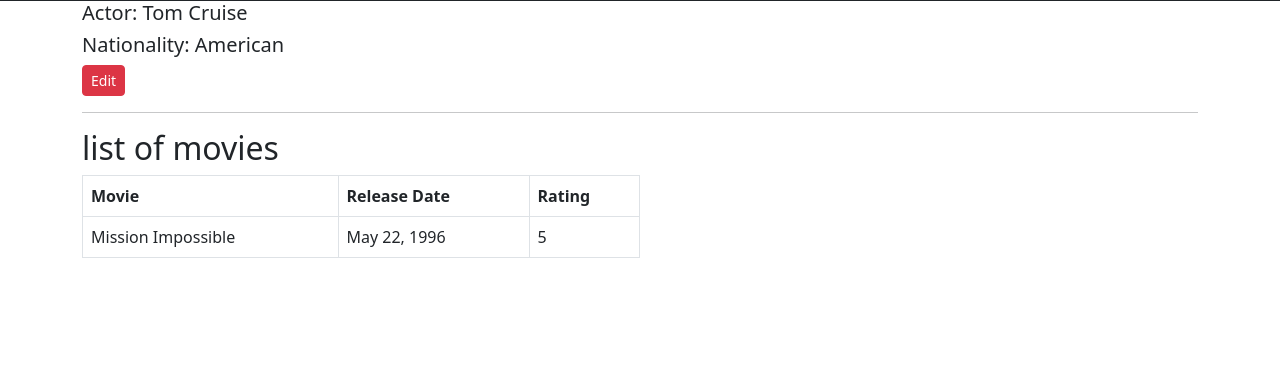
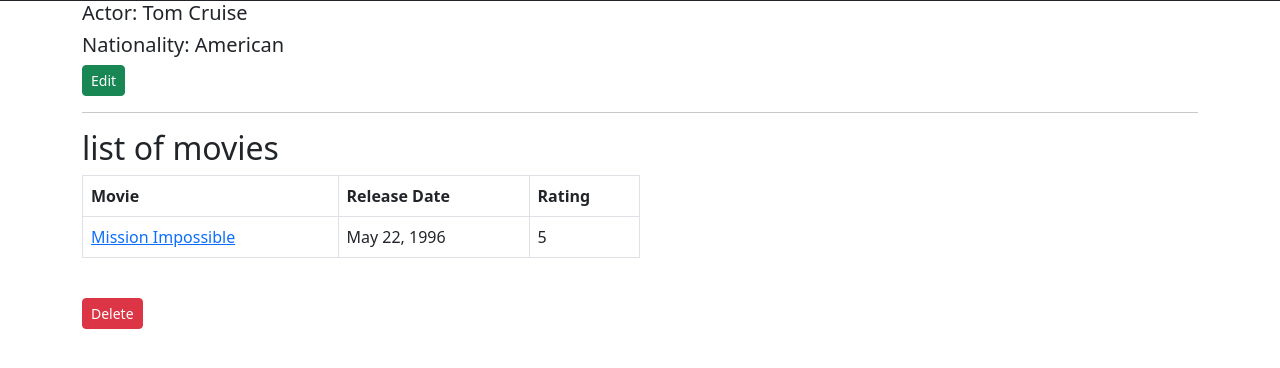
Before and after one commit to mahbubur3/apply-dj, a Django app: page /movielist/1/ in a window 1280 px wide. Shown: the part 55-423 px from the top of the page. Run offline with Django 4.2, Linux system fonts and the light colour scheme; data comes from the database, SQL or seed files in the repository.

Commit message:
finished project

```diff
--- a/SampleProject/MyApp/urls.py
+++ b/SampleProject/MyApp/urls.py
@@ -9,4 +9,7 @@
     path('addactor/', views.add_actor_form, name="add_actor_form"),
     path('movielist/<int:actor_id>/', views.movie_list, name="movie_list"),
     path('editactor/<int:actor_id>/', views.edit_actor, name="edit_actor"),
+    path('edit_movie/<int:movie_id>/', views.edit_movie, name="edit_movie"),
+    path('deletemovie/<int:movie_id>/', views.delete_movie, name="delete_movie"),
+    path('deleteactor/<int:actor_id>/', views.delete_actor, name="delete_actor"),
 ]
--- a/SampleProject/MyApp/views.py
+++ b/SampleProject/MyApp/views.py
@@ -62,5 +62,41 @@
 def edit_actor(request, actor_id):
     actor_info = Actor.objects.get(pk=actor_id)
     form = forms.ActorForm(instance=actor_info)
+
+    if request.method == 'POST':
+        form = forms.ActorForm(request.POST, instance=actor_info)
+
+        if form.is_valid():
+            form.save(commit=True)
+            return movie_list(request, actor_id)
+
     data = {'edit_form': form}
     return render(request, 'my_app/edit_actor.html', context=data)
+
+
+def edit_movie(request, movie_id):
+    movie_info = Movie.objects.get(pk=movie_id)
+    form = forms.MovieForm(instance=movie_info)
+    data = {}
+    if request.method == 'POST':
+        form = forms.MovieForm(request.POST, instance=movie_info)
+
+        if form.is_valid():
+            form.save(commit=True)
+            data.update({'success_text': 'Updated'})
+
+    data.update({'edit_form': form})
+    data.update({'movie_id': movie_id})
+    return render(request, 'my_app/edit_movie.html', context=data)
+
+
+def delete_movie(request, movie_id):
+    form = Movie.objects.get(pk=movie_id).delete()
+    data = {'delete_success': 'Deleted!'}
+    return render(request, 'my_app/delete.html', context=data)
+
+
+def delete_actor(request, actor_id):
+    actor = Actor.objects.get(pk=actor_id).delete(0)
+    data = {'delete_success': 'Deleted!'}
+    return render(request, 'my_app/delete.html', context=data)
--- /dev/null
+++ b/SampleProject/templates/my_app/delete.html
@@ -0,0 +1,4 @@
+{% extends 'my_app/base.html' %}
+{% block body_block %}
+<div class="alert alert-danger">{{ delete_success }}</div>
+{% endblock body_block %}
--- a/SampleProject/templates/my_app/movie_list.html
+++ b/SampleProject/templates/my_app/movie_list.html
@@ -2,7 +2,7 @@
 {% block body_block %}
 <h5>Actor: {{ actor_info.name }}</h5>
 <h5>Nationality: {{ actor_info.nationality }}</h5>
-<a href="{% url 'your_app:edit_actor' actor_id=actor_info.id %}" class="btn btn-danger btn-sm">Edit</a>
+<a href="{% url 'your_app:edit_actor' actor_id=actor_info.id %}" class="btn btn-success btn-sm">Edit</a>
 <hr>
 <h2>list of movies</h2>
 <table class="table w-50 table-bordered">
@@ -13,10 +13,12 @@
     </tr>
     {% for movie in movie_list %}
     <tr>
-        <td>{{ movie.movie_name }}</td>
+        <td><a href="{% url 'your_app:edit_movie' movie_id=movie.id %}">{{ movie.movie_name }}</a></td>
         <td>{{ movie.release_date|date:"M d, Y" }}</td>
         <td>{{ movie.rating_star }}</td>
     </tr>
     {% endfor %}
 </table>
+<br>
+<a href="{% url 'your_app:delete_actor' actor_id=actor_info.id %}" onclick="return confirm('Are your sure?')" class="btn btn-danger btn-sm">Delete</a>
 {% endblock body_block %}
```
Also changed, not shown: SampleProject/templates/my_app/edit_movie.html (added, +16 -0 lines).
